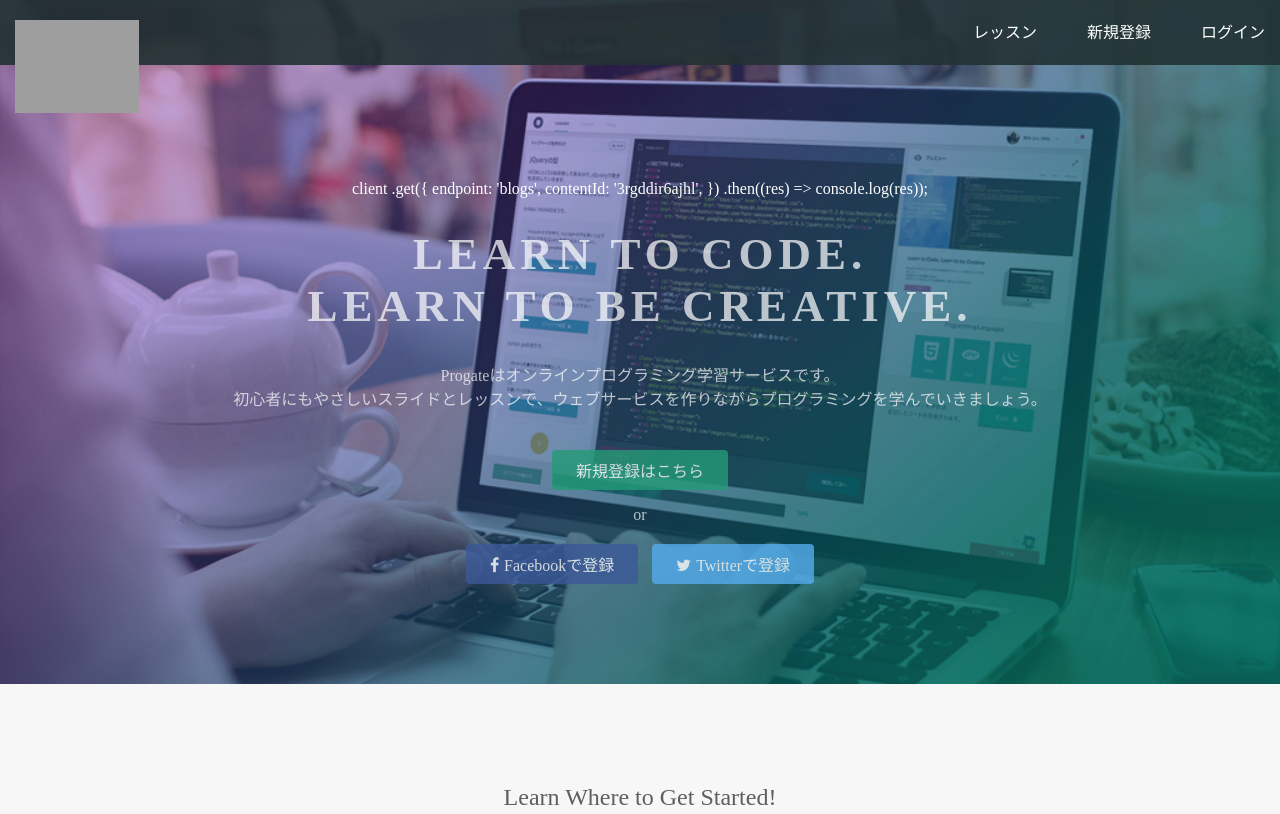
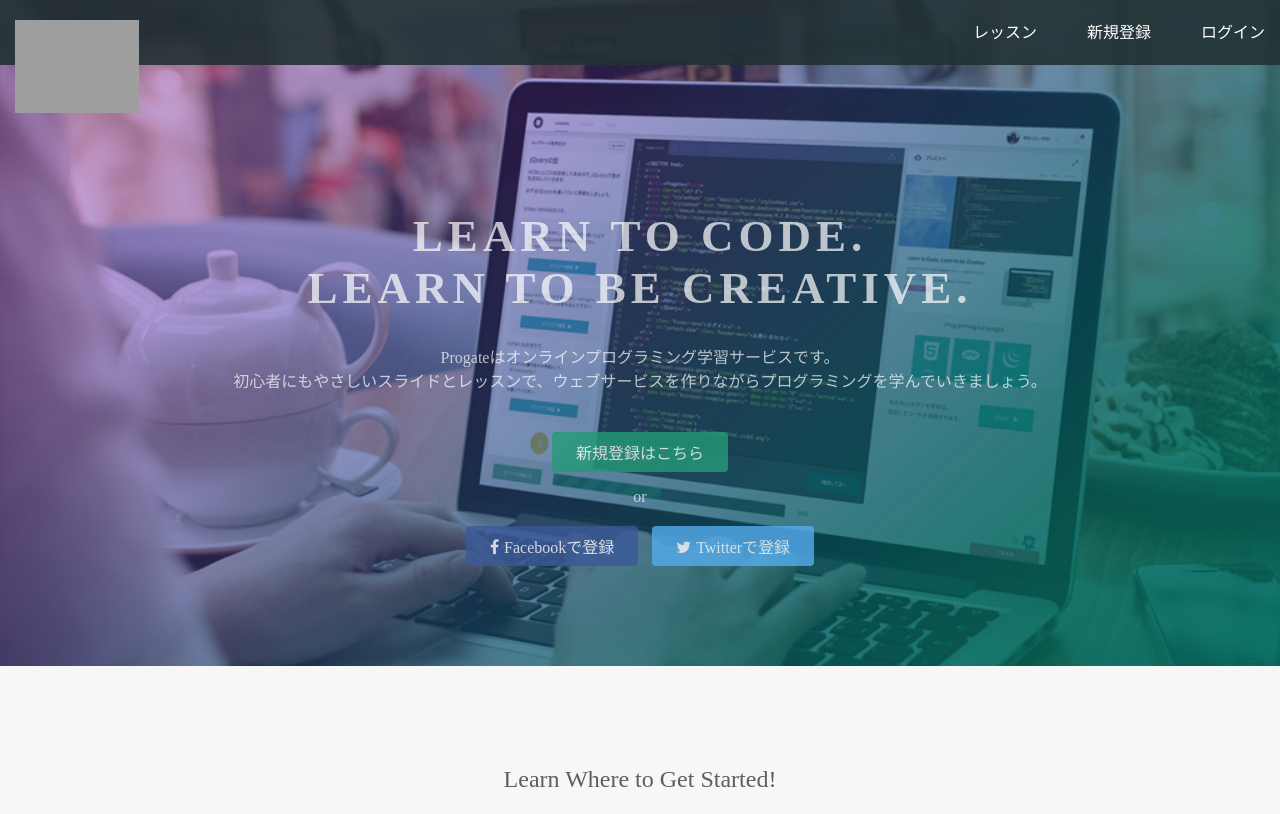
Before and after one commit to Caress0522/github.io, a plain HTML site: page index.html in a window 1280 px wide. Shown: the top 814 px of the page. Drawn offline with Linux system fonts and the light colour scheme; grey boxes are pictures that could not be loaded.

Commit message:
Update index.html

```diff
--- a/index.html
+++ b/index.html
@@ -22,12 +22,6 @@
     </div>
   </header>
   <div class="top-wrapper">
-    client
-      .get({
-        endpoint: 'blogs',
-        contentId: '3rgddir6ajhl',
-      })
-      .then((res) => console.log(res));
     <div class="container">
       <h1>LEARN TO CODE.<br>LEARN TO BE CREATIVE.</h1>
       <p>Progateはオンラインプログラミング学習サービスです。<br>初心者にもやさしいスライドとレッスンで、ウェブサービスを作りながらプログラミングを学んでいきましょう。</p>
```
